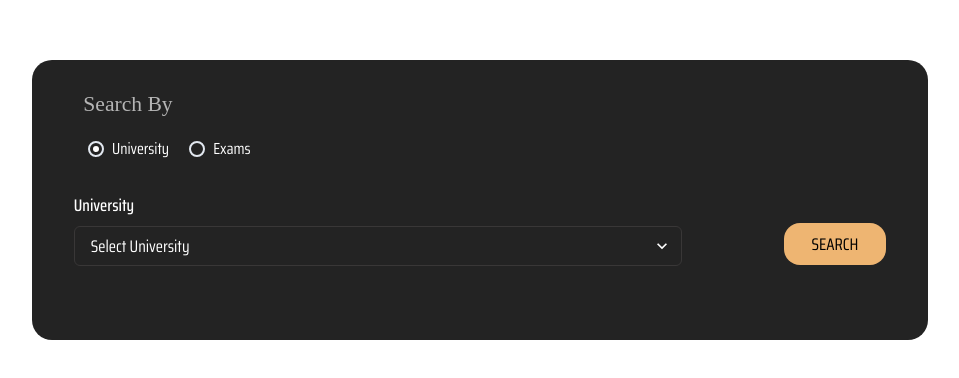
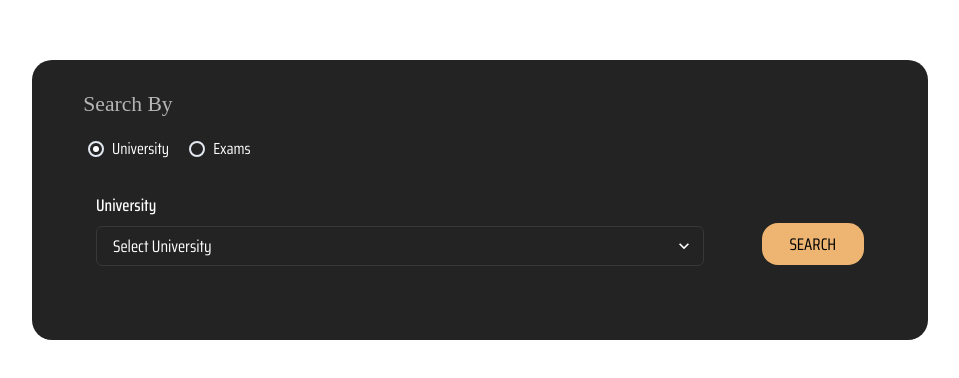
Before and after one commit to kalviumcommunity/S54_Manpreet_Singh_Capstone_UniQuest, a React (Vite) app in the folder client/: page / in a window 1280 px wide. Shown: the part 196-574 px from the top of the page, without its empty margins (160-1119 px from the left). Built offline with nearby package versions, Linux system fonts and the light colour scheme; no server answers.

Commit message:
searchbar created

```diff
--- a/client/src/components/Components.css
+++ b/client/src/components/Components.css
@@ -133,7 +133,7 @@ line-height: normal;
   flex-direction: row; /* Make sure it's set to "row" */
   align-items: center;
   justify-content: center;
-  gap: 70px;
+  gap: 2vmax;
   padding-top: 4vh;
   font-family: "Saira Condensed";
 }
```
Also changed, not shown: 1 other file (tests, documents, lock files or other folders).
